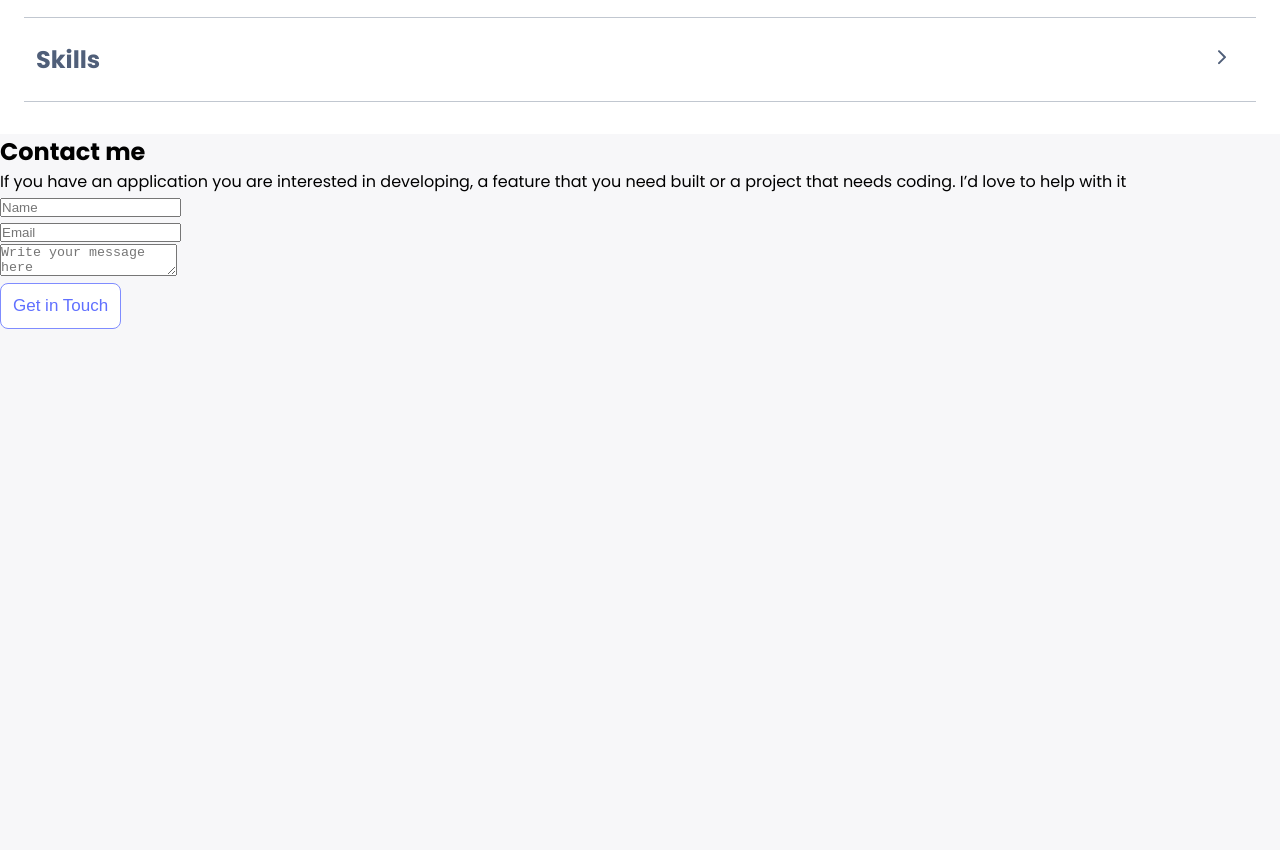
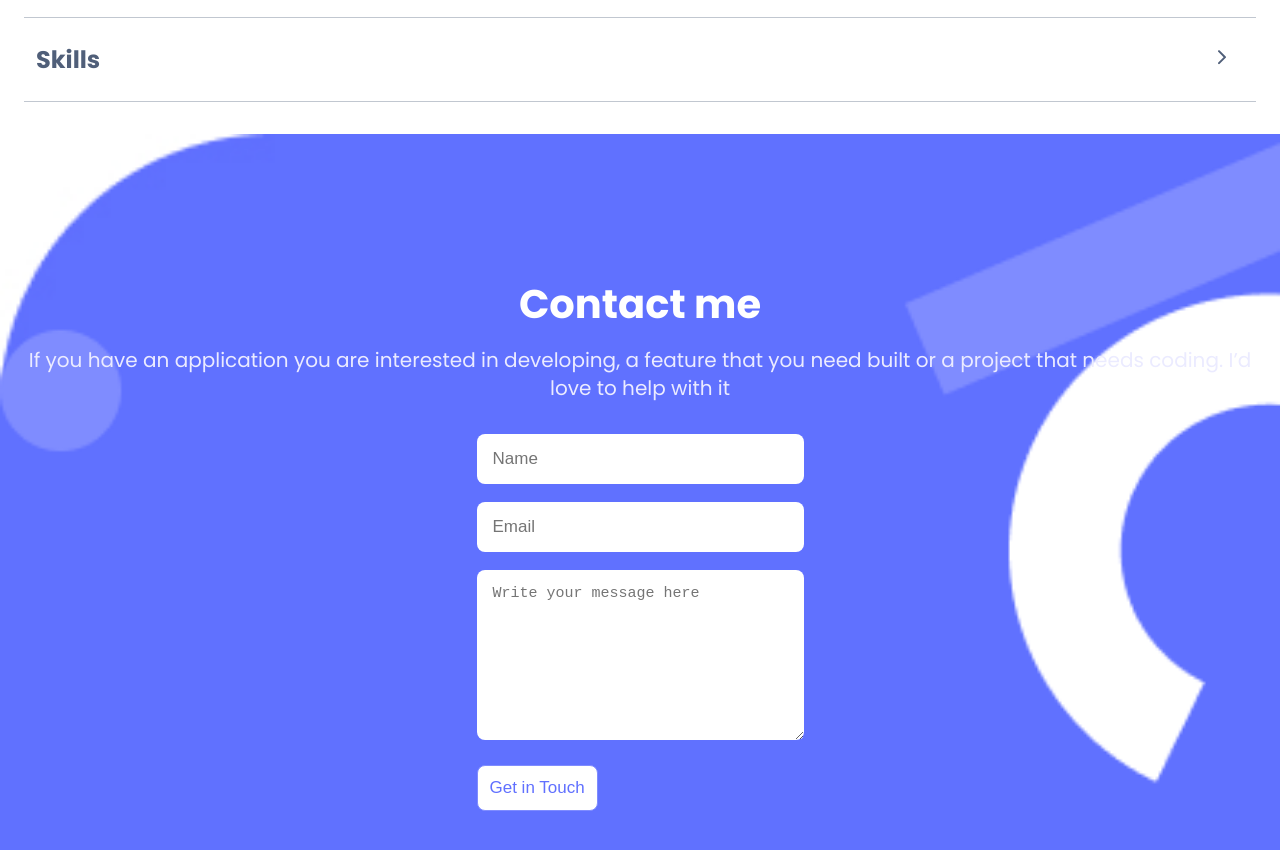
Before and after one commit to Zuhaib042/portfolio, a website: page index.html in a window 1280 px wide. Shown: the part 3920-4770 px from the top of the page. Before the commit the page ends 4249 px from the top, so only its background shows below. Drawn offline with Linux system fonts and the light colour scheme.

Commit message:
Style the general form html skeleton and Edit some changes in form section in html file

```diff
--- a/index.html
+++ b/index.html
@@ -255,24 +255,25 @@
         </section>
 
         <!-- form-section -->
-        <footer>
-            <section class="form-container">
+        <footer id="footer">
+            <section class="form-container d-flex flex-column">
                 <div class="form-content">
                     <h2>Contact me</h2>
                     <p>If you have an application you are interested in developing, a feature that you need built or a
                         project that needs coding. I’d love to help with it </p>
                 </div>
-                <form class="form" action="" method="post">
-                    <ul>
+                <form class="form d-flex" action="https://formspree.io/f/xyyvzkvg" method="POST">
+                    <ul class="form-ul d-flex flex-column">
                         <li>
-                            <input type="text" name="user_name" placeholder="Name" maxlength="30" required>
+                            <input type="text" class="form-text" name="user_name" placeholder="Name" maxlength="30"
+                                required>
                         </li>
                         <li>
-                            <input type="email" name="user_email" placeholder="Email" required>
+                            <input type="email" class="form-email" name="user_email" placeholder="Email" required>
                         </li>
                         <li>
-                            <textarea name="user_message" id="textarea" placeholder="Write your message here"
-                                maxlength="500" required></textarea>
+                            <textarea name="user_message" class="form-textarea" id="textarea"
+                                placeholder="Write your message here" maxlength="500" required></textarea>
                         </li>
                         <li>
                             <button class="btn" type="submit">Get in Touch</button>
--- a/style.css
+++ b/style.css
@@ -267,3 +267,69 @@ body {
   border-bottom: 0.5px solid var(--light-color);
   color: var(--icons-color);
 }
+
+/* form section */
+
+#footer {
+  background-image: url(./images/form-background1.jpg);
+  background-size: cover;
+  height: 779px;
+  padding-bottom: 3rem;
+}
+
+.form-container {
+  padding-top: 140px;
+  background-image: url(./images/form-back-New.png);
+  background-size: cover;
+  background-position: contain;
+  align-items: center;
+  justify-content: center;
+}
+
+.form-content h2 {
+  font-size: 40px;
+  font-weight: 700;
+  color: #ffffff;
+  text-align: center;
+  vertical-align: center;
+}
+
+.form-content p {
+  margin: 12px 24px 0 24px;
+  font-size: 20px;
+  line-height: 28px;
+  color: #ebebff;
+  text-align: center;
+}
+
+.form {
+  margin-top: 2rem;
+}
+
+.form-ul {
+  row-gap: 18px;
+}
+
+.form-ul li {
+  list-style: none;
+}
+
+.form input {
+  width: 327px;
+  padding: 15px 16px;
+  border-radius: 8px;
+  border: none;
+  font-size: 17px;
+  font-weight: 400;
+  color: var(--headings-color);
+}
+
+.form-textarea {
+  width: 327px;
+  padding: 15px 16px;
+  border-radius: 8px;
+  border: none;
+  height: 170px;
+  font-size: 15px;
+  font-weight: 400;
+}
```
Also changed, not shown: images/form-back-New.png (added), images/form-back-new2.svg (added), images/form-back3.png (added), images/form-background1.jpg (added), images/form-background2.svg (added).
